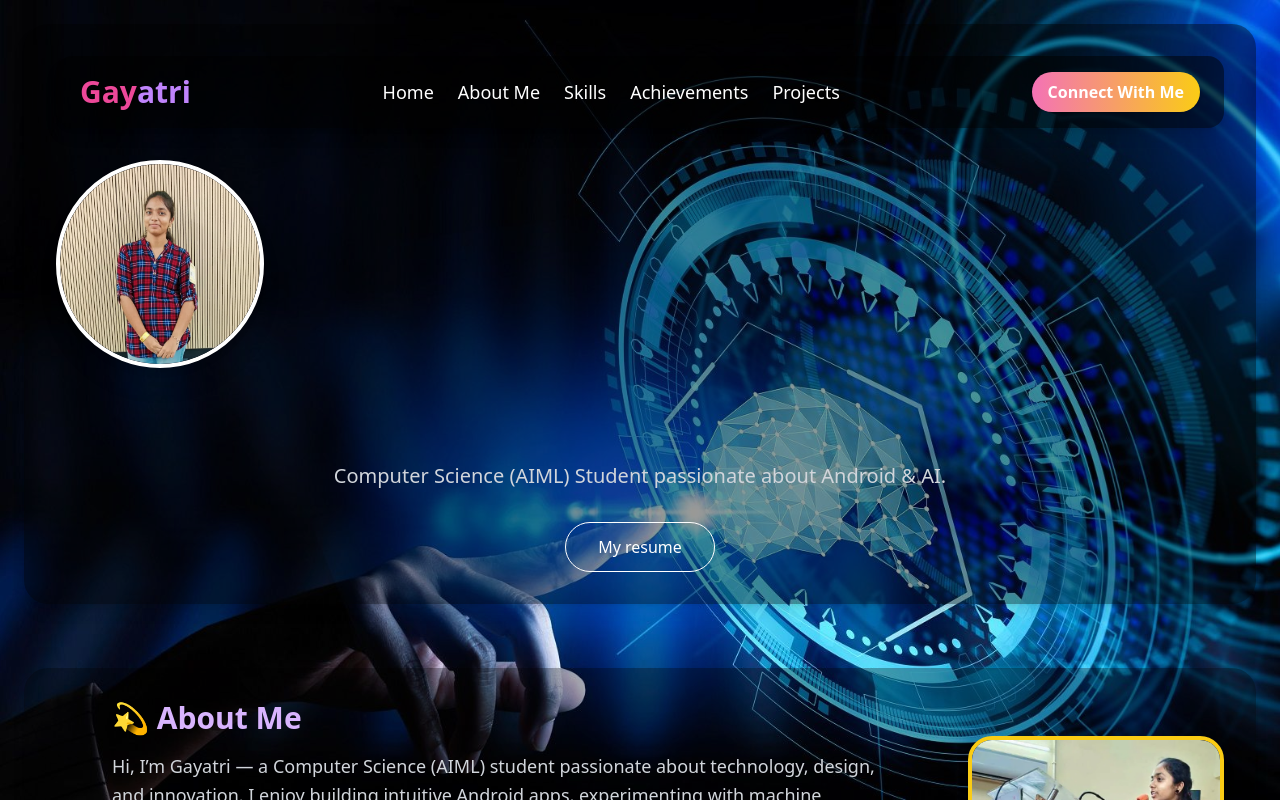
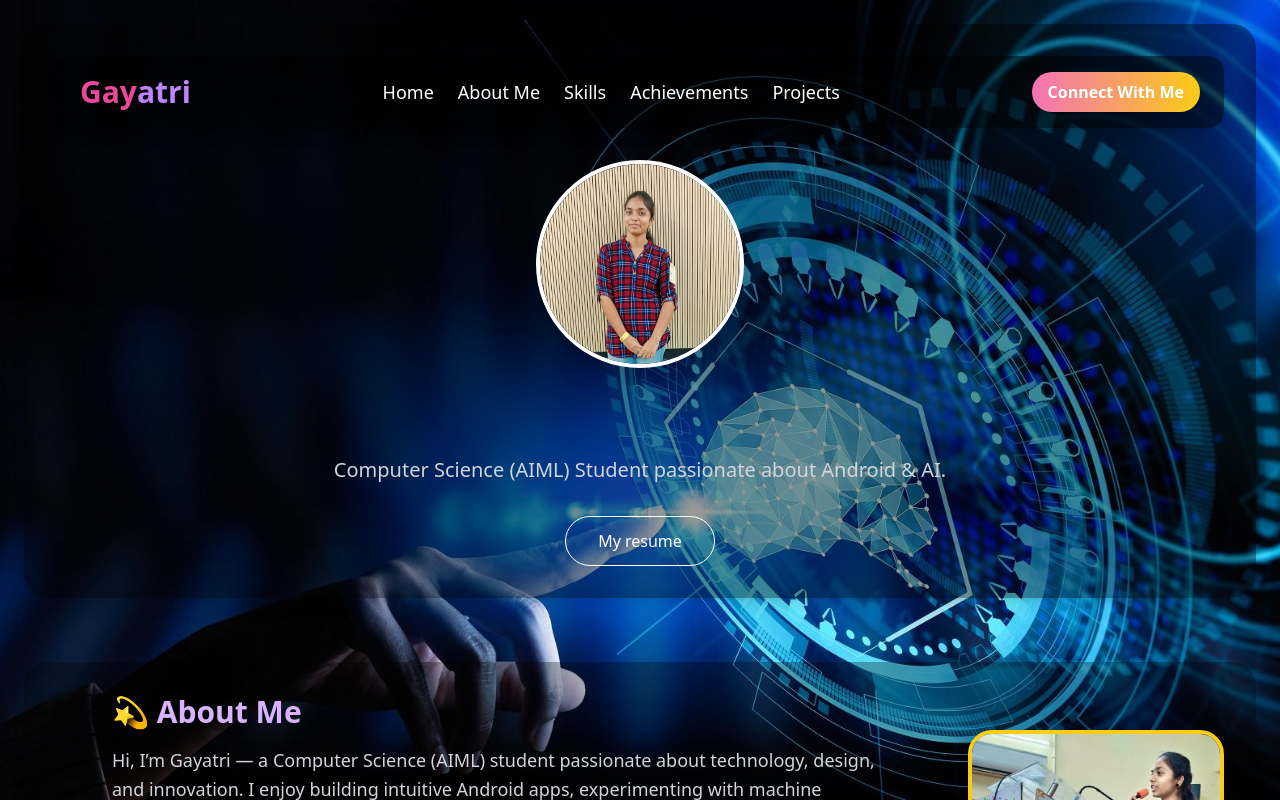
Before and after one commit to gayatrihub/my_port, a React (Create React App) app: page / in a window 1280 px wide. Shown: the top 800 px of the page. Built offline with nearby package versions, Linux system fonts and the light colour scheme.

Commit message:
Update index.css

```diff
--- a/src/index.css
+++ b/src/index.css
@@ -1,39 +1,3 @@
 @tailwind base;
 @tailwind components;
 @tailwind utilities;
-@keyframes rotate-gradient {
-  0% {
-    transform: rotate(0deg);
-  }
-  100% {
-    transform: rotate(360deg);
-  }
-}
-
-.rotating-border-wrapper {
-  position: relative;
-  display: inline-block;
-}
-
-.rotating-border-wrapper::before {
-  content: '';
-  position: absolute;
-  top: -8px;
-  left: -8px;
-  width: calc(100% + 16px);
-  height: calc(100% + 16px);
-  border-radius: 9999px;
-  z-index: -1;
-
-  background: conic-gradient(
-    from 0deg,
-    #f9a8d4,
-    #f472b6,
-    #d946ef,
-    #c084fc,
-    #f9a8d4
-  );
-
-  animation: rotate-gradient 6s linear infinite;
-  filter: drop-shadow(0 0 10px #f472b6aa);
-}
```
